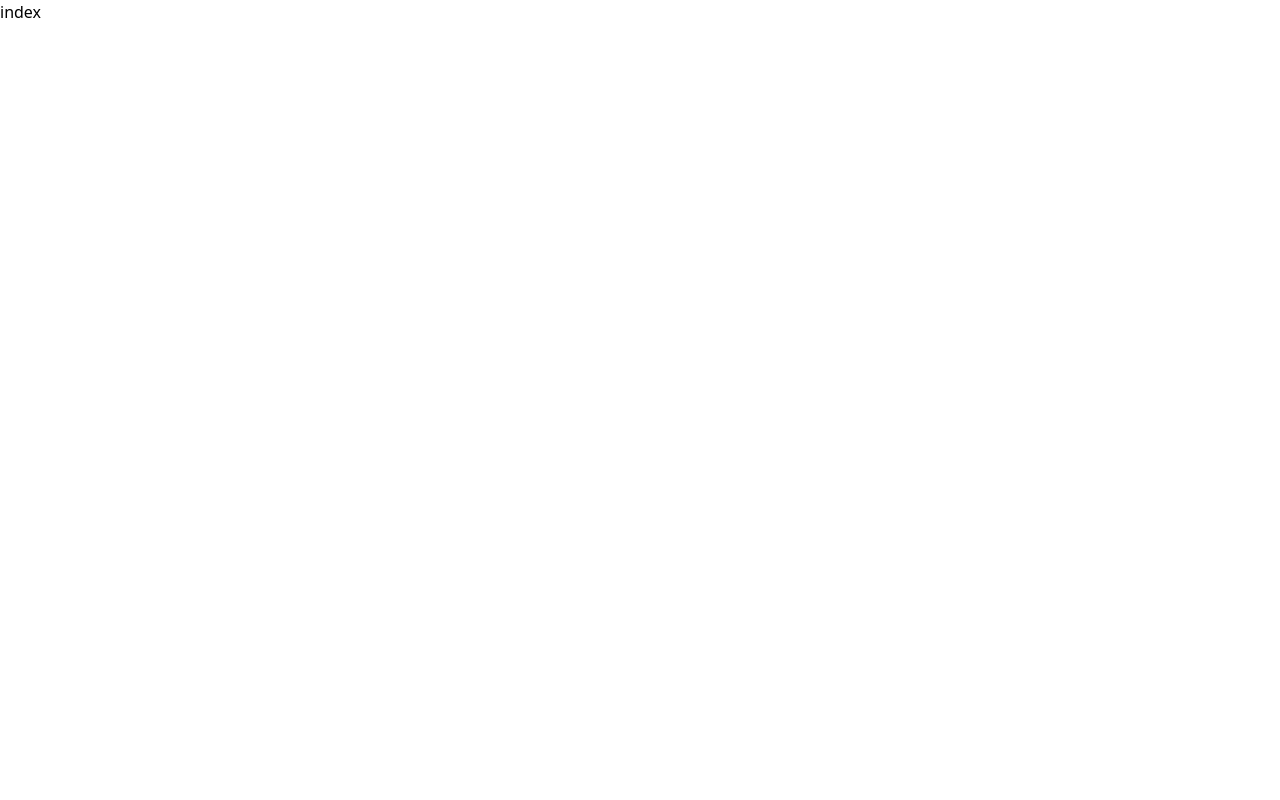
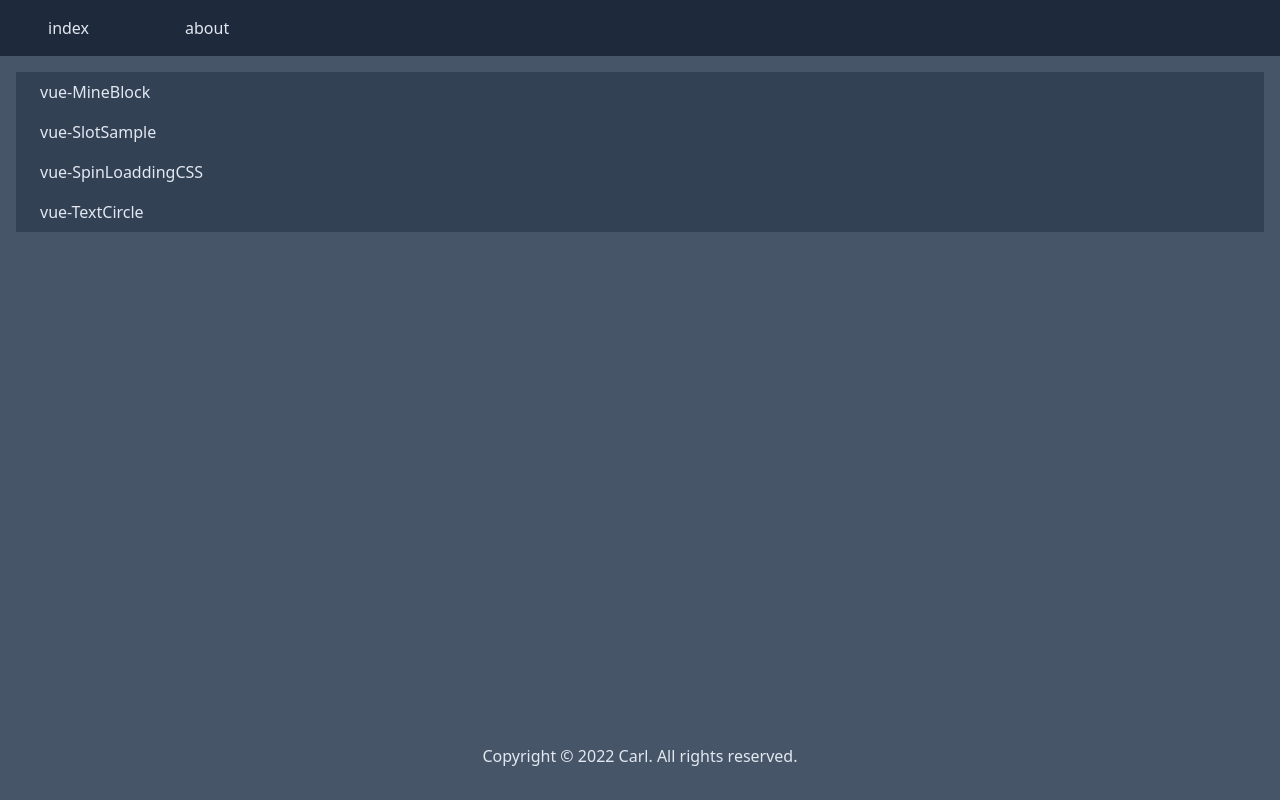
Before and after one commit to xllin0050/sandbox-vue, a Vue app: page / in a window 1280 px wide. Built offline with nearby package versions, Linux system fonts and the light colour scheme.

Commit message:
add routes links

```diff
--- a/src/App.vue
+++ b/src/App.vue
@@ -1,9 +1,24 @@
-<script setup></script>
+<script setup>
+const declareYear = new Date().getFullYear()
+</script>
 
 <template>
-    <div class="w-full min-h-screen">
-        <router-view />
-    </div>
+  <div class="w-full min-h-screen bg-slate-600 text-slate-200">
+    <nav>
+      <ul class="flex bg-slate-800">
+        <li class="p-4"><router-link class="p-8" to="/">index</router-link></li>
+        <li class="p-4"><router-link class="p-8" to="/about">about</router-link></li>
+      </ul>
+    </nav>
+    <main class="p-4">
+      <router-view />
+    </main>
+    <footer class="w-full p-4 lg:p-8 fixed bottom-0">
+      <div class="text-center text-sm lg:text-base">
+        Copyright &copy; {{ declareYear }} Carl. All rights reserved.
+      </div>
+    </footer>
+  </div>
 </template>
 
 <style></style>
--- a/src/pages/about.vue
+++ b/src/pages/about.vue
@@ -1,5 +1,5 @@
 <script setup></script>
 
 <template>
-    <h1>about</h1>
+    <h1>about page</h1>
 </template>
--- a/src/pages/index.vue
+++ b/src/pages/index.vue
@@ -1,5 +1,18 @@
-<script setup></script>
+<script setup>
+import { useRouter, useRoute } from 'vue-router'
+const router = useRouter()
+const routeList = router.options.routes
+const routeListVUE = router.options.routes.filter((route) => route.name.startsWith('vue'))
+</script>
 
 <template>
-    <h1>index</h1>
+  <nav>
+    <ul class="bg-slate-700">
+      <li v-for="link in routeListVUE" :key="link.path" class="py-2">
+        <router-link class="p-6" :to="link.path">
+          {{ link.name }}
+        </router-link>
+      </li>
+    </ul>
+  </nav>
 </template>
--- a/src/pages/vue/MineBlock.vue
+++ b/src/pages/vue/MineBlock.vue
@@ -16,5 +16,12 @@ const data = reactive(
         >{{ num }}</span
       >
     </div>
+    <code>
+      const WIDTH = 10
+      const HEIGHT = 10
+      const data = reactive(
+        Array.from({ length: HEIGHT }, (_, y) => Array.from({ length: WIDTH }, (_, x) => y * 10 + x + 1))
+      )
+    </code>
   </div>
 </template>
```
Also changed, not shown: package.json (+8 -9 lines), 1 other file (tests, documents, lock files or other folders).
